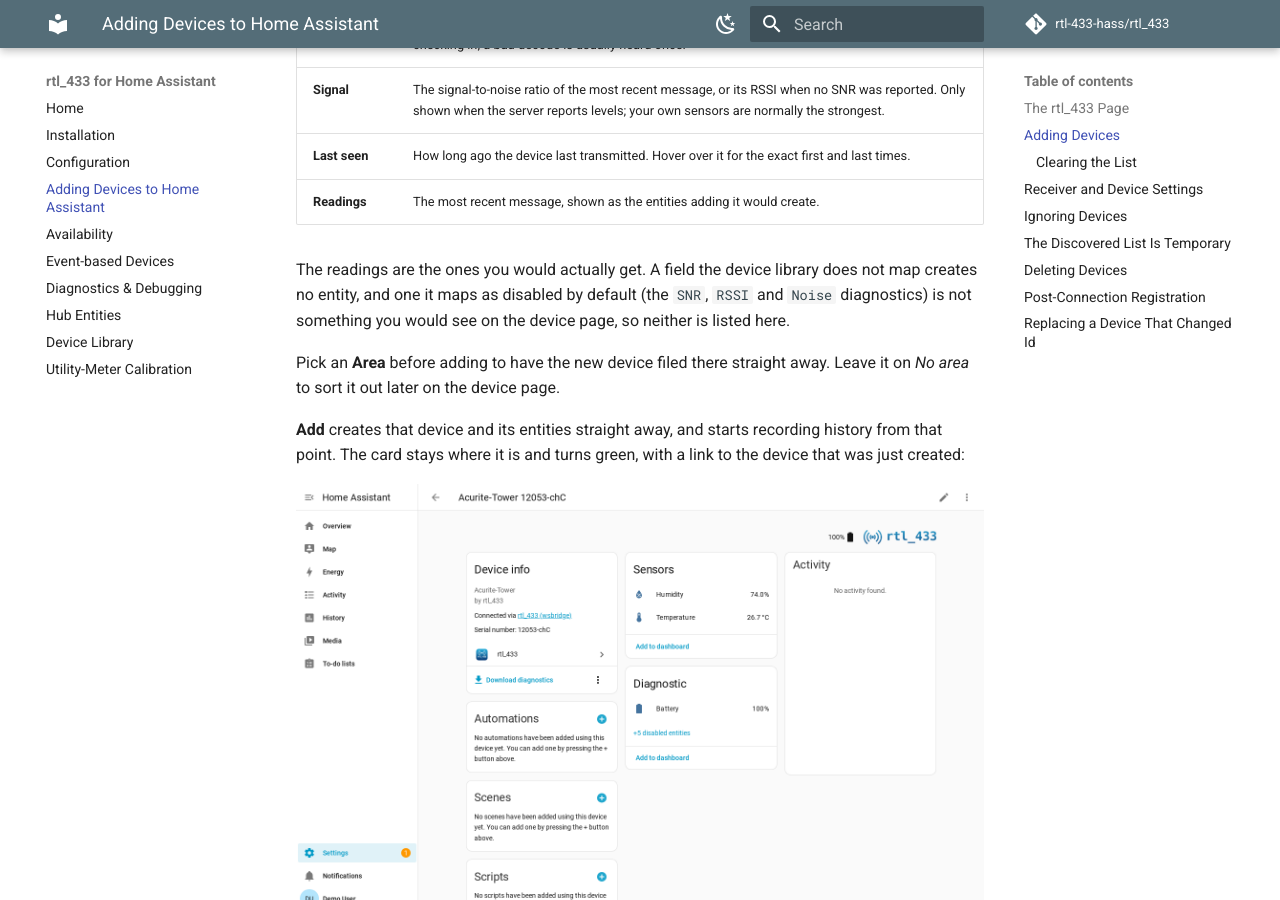
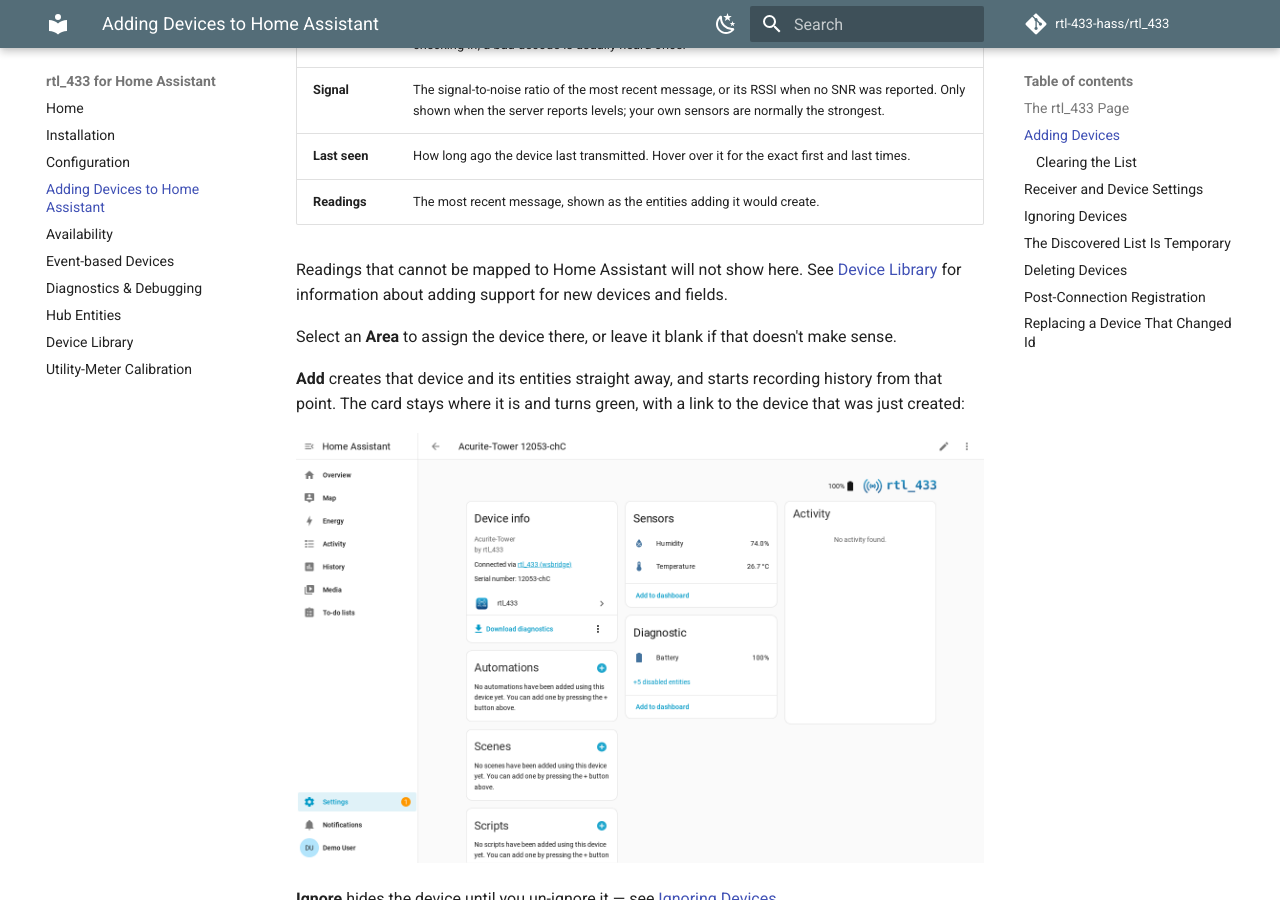
Before and after one commit to rtl-433-hass/rtl_433, an MkDocs documentation site: the page built from docs/device-discovery.md, in a window 1280 px wide and 900 px high, scrolled down 1968 px. Built offline with MkDocs 1.6.1 and Material for MkDocs 9.7.7, drawn with Linux system fonts in a browser that asks for light colours; comment, search, counter and statistics services are not loaded; the version menu is left out.

Commit message:
docs: point unmapped readings at the Device Library guide
The paragraph explained the two ways a field goes missing from a card; the
reader's next question is how to add support for it, so send them there instead.
Shorten the Area line to the choice it actually offers.

Says "readings", not "devices": every non-adopted device the receiver decodes is
recorded as a candidate (`coordinator/_events.py`, `_record_pending`) whatever
the library maps, so it is the readings that go missing, not the device.

Co-Authored-By: Claude Opus 5 (1M context) <noreply@anthropic.com>
Claude-Session: https://claude.ai/code/session_018HhtFuqBNovRCKpDqLKD2v

```diff
--- a/docs/device-discovery.md
+++ b/docs/device-discovery.md
@@ -50,13 +50,12 @@ includes any ID, channel, and subtype information.
 | **Last seen** | How long ago the device last transmitted. Hover over it for the exact first and last times. |
 | **Readings** | The most recent message, shown as the entities adding it would create. |
 
-The readings are the ones you would actually get. A field the device library
-does not map creates no entity, and one it maps as disabled by default (the
-`SNR`, `RSSI` and `Noise` diagnostics) is not something you would see on the
-device page, so neither is listed here.
+Readings that cannot be mapped to Home Assistant will not show here. See
+[Device Library](device-library.md) for information about adding support for new
+devices and fields.
 
-Pick an **Area** before adding to have the new device filed there straight away.
-Leave it on *No area* to sort it out later on the device page.
+Select an **Area** to assign the device there, or leave it blank if that doesn't
+make sense.
 
 **Add** creates that device and its entities straight away, and starts
 recording history from that point. The card stays where it is and turns green,
```
